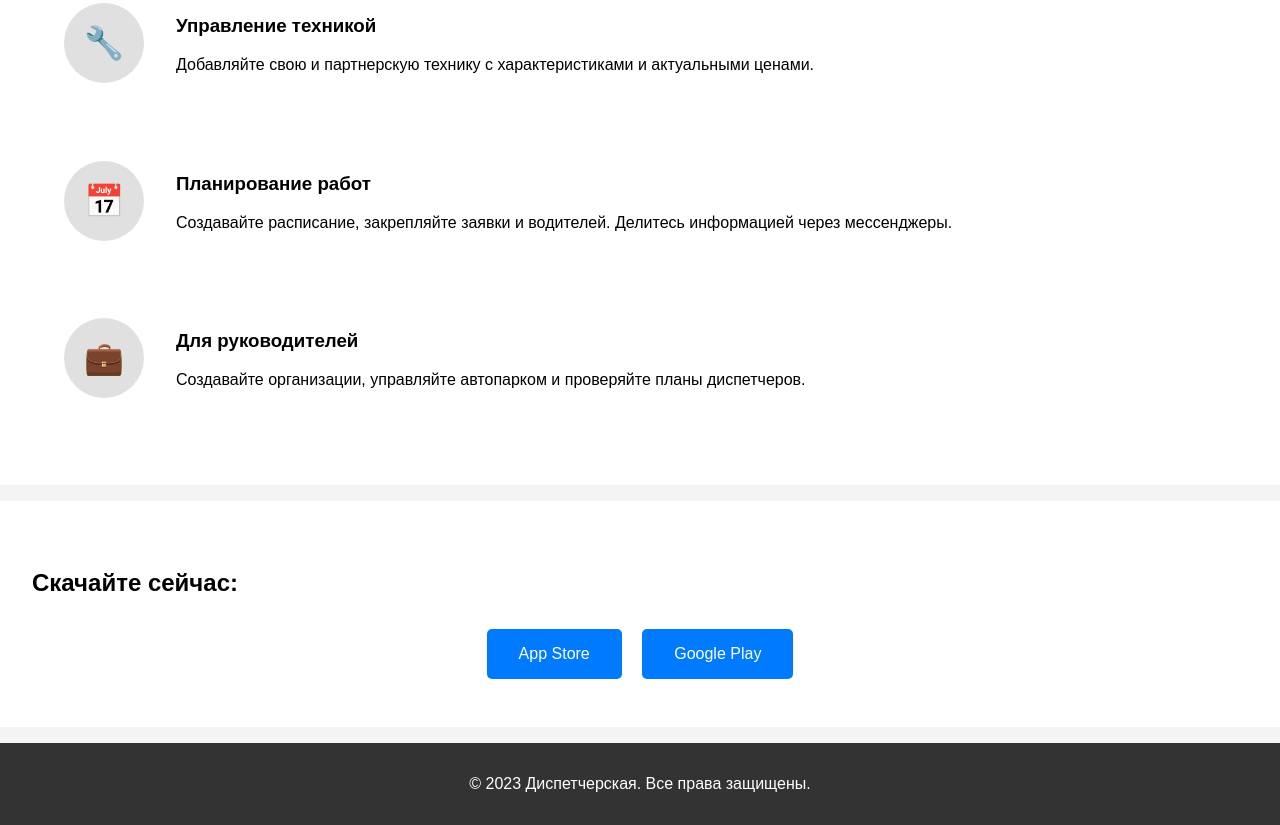
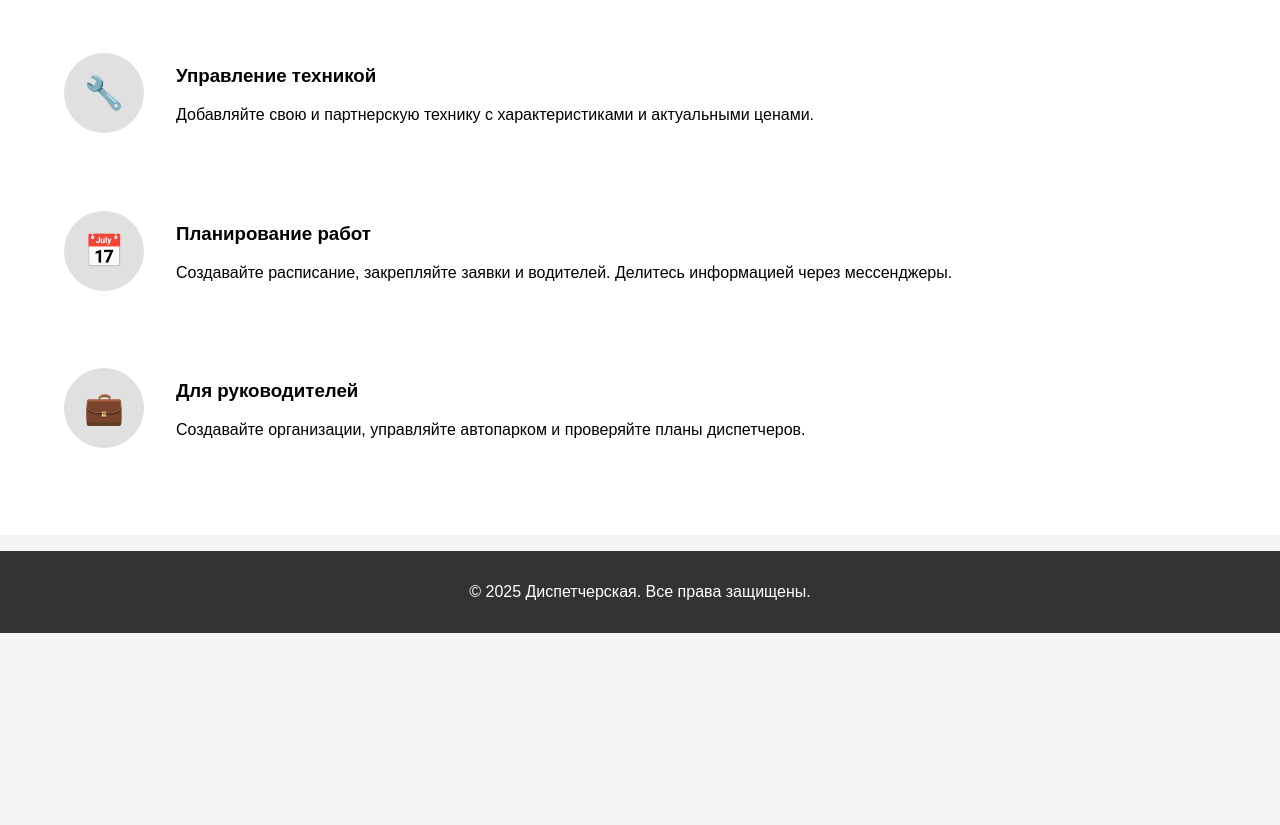
Before and after one commit to Andry2573/dispetcherskaya-site, a plain HTML site: page index.html in a window 1280 px wide. Shown: the part 865-1690 px from the top of the page. After the commit the page ends 1498 px from the top, so only its background shows below. Drawn offline with Linux system fonts and the light colour scheme.

Commit message:
index.html

```diff
--- a/index.html
+++ b/index.html
@@ -77,6 +77,11 @@
         <img src="logo.png" alt="Логотип Диспетчерской" class="logo" loading="lazy">
         <h1>Диспетчерская</h1>
         <p>Управление спецтехникой стало проще!</p>
+
+        <!-- Кнопка скачать APK -->
+        <a href="app-release.apk" class="cta-button" download>
+            Скачать APK
+        </a>
     </header>
 
     <section>
@@ -118,16 +123,10 @@
         </div>
     </section>
 
-    <section>
-        <h2>Скачайте сейчас:</h2>
-        <div class="cta-buttons">
-            <a href="#" class="cta-button">App Store</a>
-            <a href="#" class="cta-button">Google Play</a>
-        </div>
-    </section>
+    <!-- Удалена секция со ссылками на App Store и Google Play -->
 
     <footer>
-        <p>© 2023 Диспетчерская. Все права защищены.</p>
+        <p>© 2025 Диспетчерская. Все права защищены.</p>
     </footer>
 </body>
 </html>
```
